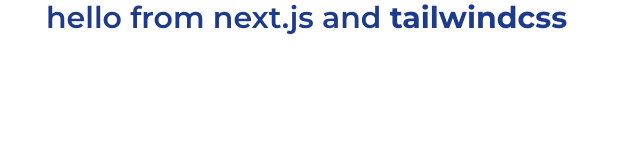
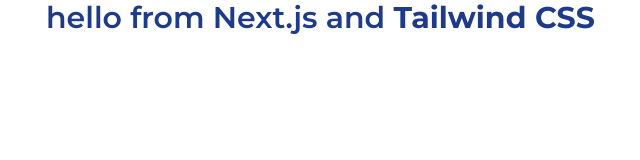
Before and after one commit to bnhr/next-tail, a Next.js app: page / in a window 1280 px wide. Shown: the top 160 px of the page, without its empty margins (274-914 px from the left). Built offline with nearby package versions, Linux system fonts and the light colour scheme.

Commit message:
chore: small changes

```diff
--- a/src/pages/_app.tsx
+++ b/src/pages/_app.tsx
@@ -1,4 +1,4 @@
-import '../styles/globals.css';
+import '@/styles/globals.css';
 import type { AppProps } from 'next/app';
 
 function MyApp({ Component, pageProps }: AppProps) {
--- a/src/pages/index.tsx
+++ b/src/pages/index.tsx
@@ -4,7 +4,7 @@
 const Home: NextPage = () => (
   <Layout>
     <p className="text-3xl text-blue-900 font-semibold">
-      hello from next.js and <span className="font-bold">tailwindcss</span>
+      hello from Next.js and <span className="font-bold">Tailwind CSS</span>
     </p>
   </Layout>
 );
```
Also changed, not shown: tsconfig.json (+1 -7 lines), .eslintrc.json.
